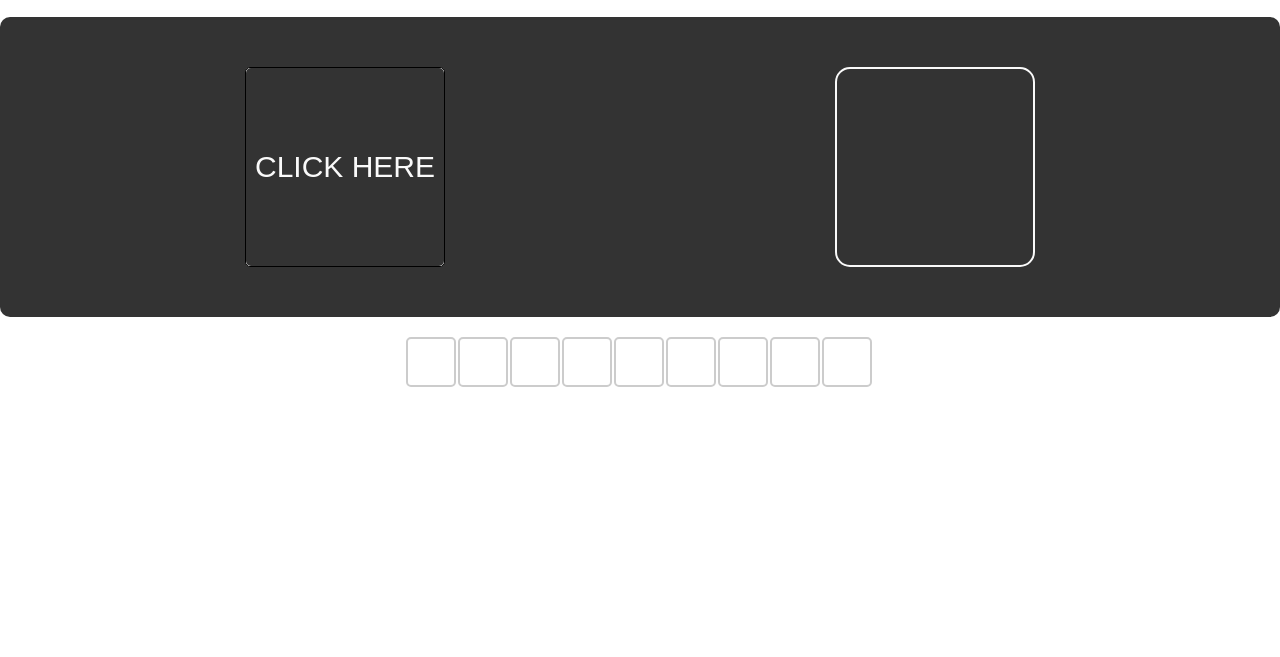
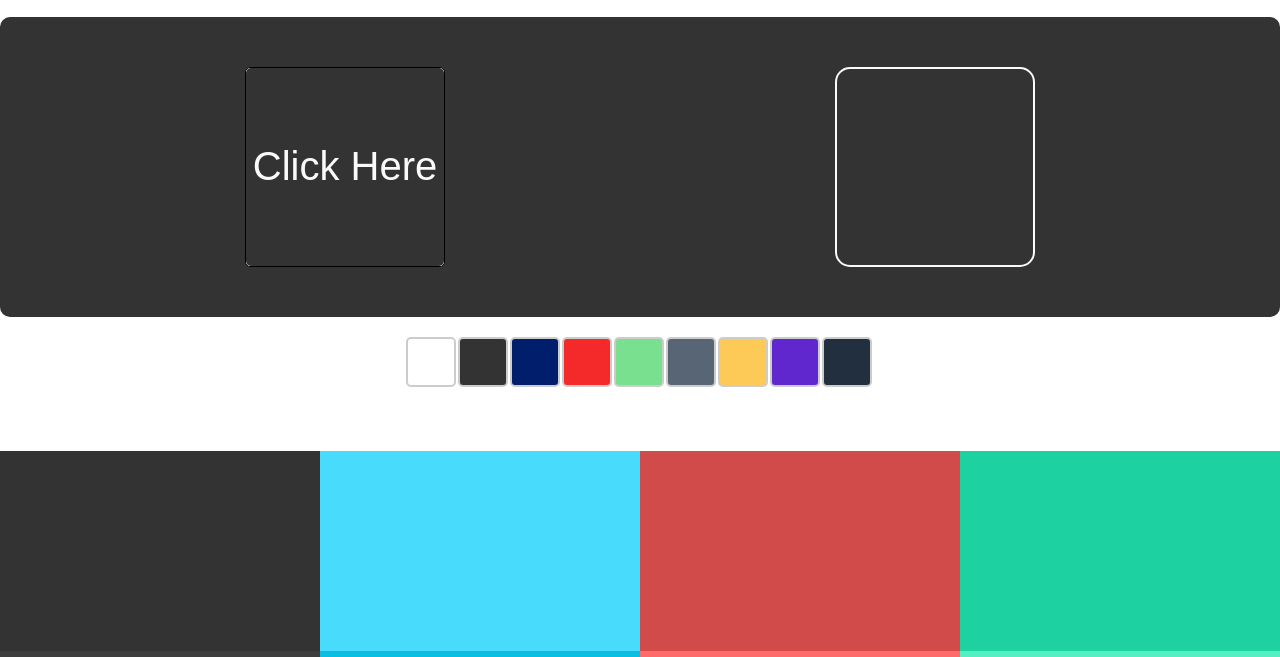
Before and after one commit to hossamrashad/Favorite-Color, a plain HTML site: page index.html in a window 1280 px wide. Shown: the part 143-800 px from the top of the page. Drawn offline with Linux system fonts and the light colour scheme.

Commit message:
click Here

```diff
--- a/index.html
+++ b/index.html
@@ -83,4 +83,7 @@
       </div>
     </div>
   </body>
+  <script src="js/jquery/jquery-3-6-0.min.js"></script>
+  <script src="js/mixitup/mixitup.min.js"></script>
+  <script src="js/plugin.js"></script>
 </html>
--- a/scss/style.scss
+++ b/scss/style.scss
@@ -76,7 +76,7 @@
         @include borderRadius(5px);
         // z-index: -1;
         &::before {
-            content: "click here";
+            content: "click Here";
             position: absolute;
             top: 0;
             left: 0;
@@ -84,13 +84,13 @@
             height: 100%;
             background-color: #333;
             color: #fafafa;
-            font-size: 30px;
+            font-size: 40px;
             display: flex;
             justify-content: center;
             align-items: center;
-            text-transform: uppercase;
+            z-index: 1;
+            text-transform: capitalize;
             @include borderRadius(5px);
-            z-index: 1;
         }
         @include hover {
             &::before {
```
Also changed, not shown: css/style.css, images/website.png (deleted), 1 other file.
